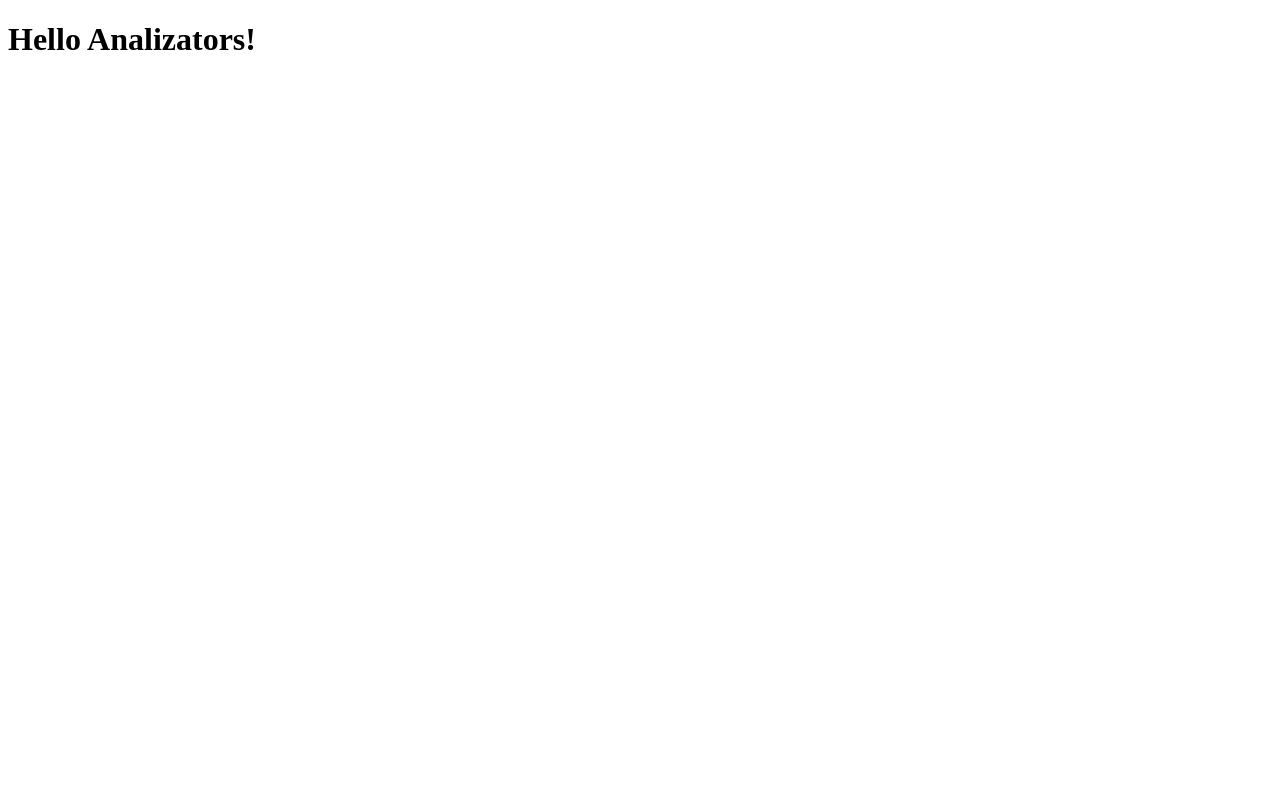
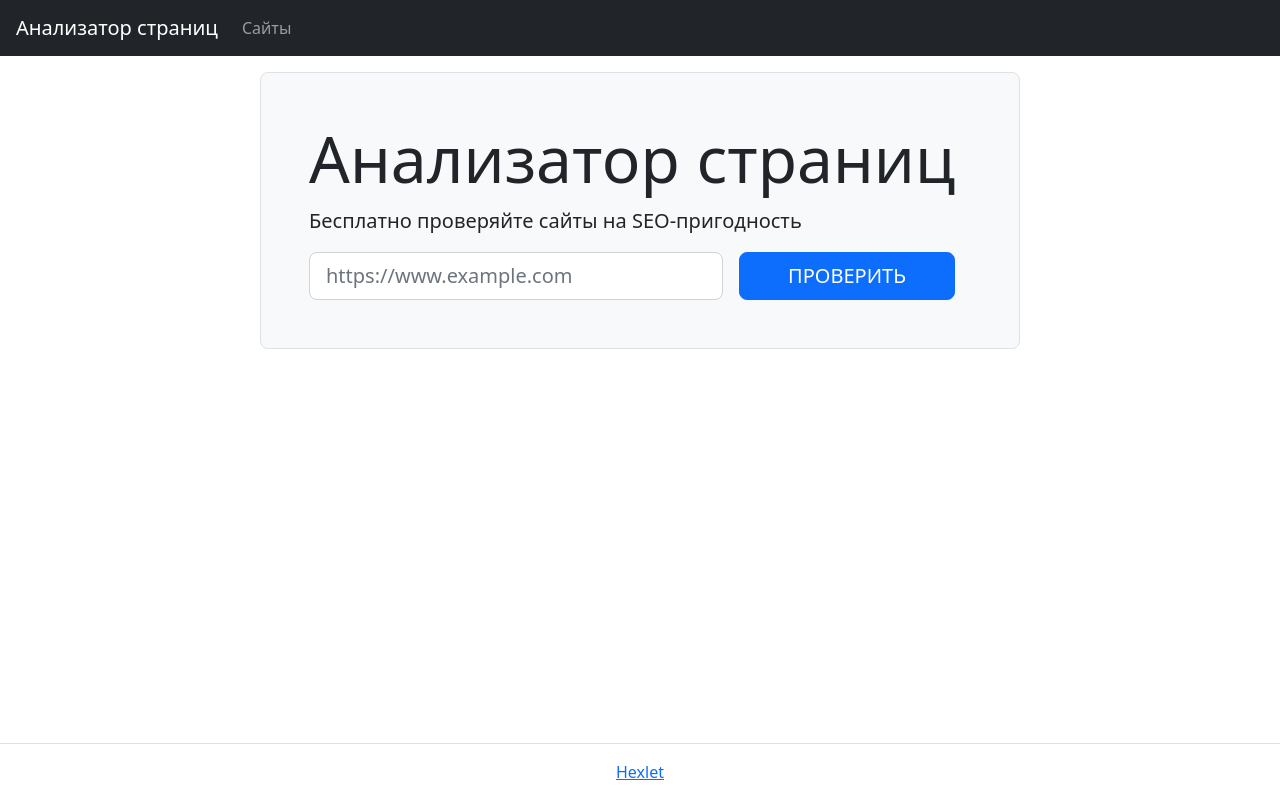
Before and after one commit to Abra19/page_analyzer, a Flask app: page / in a window 1280 px wide. Before the commit the page is almost empty. Run offline with Flask 3, Linux system fonts and the light colour scheme.

Commit message:
add root page

```diff
--- /dev/null
+++ b/database.sql
@@ -0,0 +1 @@
+/*PGPASSWORD=9OOAKNOT3MZDIhJsRdmgNePsinAHl6jr psql -h dpg-cm5jfd6d3nmc73anmmug-a.oregon-postgres.render.com -U page_analyzer_postgres_user page_analyzer_postgres */
--- a/page_analyzer/templates/index.html
+++ b/page_analyzer/templates/index.html
@@ -1,11 +1,56 @@
 <!DOCTYPE html>
 <html lang="en">
-<head>
-  <meta charset="UTF-8">
-  <meta name="viewport" content="width=device-width, initial-scale=1.0">
-  <title>Page analyzer</title>
-</head>
-<body>
-  <h1>Hello Analizators!</h1>
-</body>
+  <head>
+    <meta charset="utf-8">
+    <meta name="viewport" content="width=device-width, initial-scale=1, shrink-to-fit=no">
+    <meta name="description" content="Third project for Hexlet.io">
+    <link href="https://cdn.jsdelivr.net/npm/bootstrap@5.2.0/dist/css/bootstrap.min.css" rel="stylesheet"
+    integrity="sha384-gH2yIJqKdNHPEq0n4Mqa/HGKIhSkIHeL5AyhkYV8i59U5AR6csBvApHHNl/vI1Bx" crossorigin="anonymous">
+    <title>Анализатор страниц</title>
+  </head>
+  <body class="min-vh-100 d-flex flex-column">
+  <header class="flex-shrink-0">
+    <nav class="navbar navbar-expand-md navbar-dark bg-dark px-3">
+  <a class="navbar-brand" href="/">Анализатор страниц</a>
+  <div id="navbarNav">
+      <ul class="navbar-nav">
+        <li class="nav-item"><a class="nav-link " href="/urls">Сайты</a></li>
+      </ul>
+    </ul>
+  </div>
+</nav>
+
+  </header>
+
+
+
+  <main class="flex-grow-1">
+    <div class="container-lg mt-3">
+      <h1></h1>
+
+
+<div class="row">
+  <div class="col-12 col-md-10 col-lg-8 mx-auto border rounded-3 bg-light p-5">
+    <h1 class="display-3">Анализатор страниц</h1>
+    <p class="lead">Бесплатно проверяйте сайты на SEO-пригодность</p>
+    <form action="/urls " method="post" class="d-flex justify-content-center" required>
+    <input type="text" name="url" placeholder="https://www.example.com"value=""  class="form-control form-control-lg">
+    <input type="submit" class="btn btn-primary  btn-lg ms-3 px-5 text-uppercase mx-3" value="Проверить">
+</form>
+  </div>
+</div>
+
+    </div>
+  </main>
+  <footer class="border-top py-3 mt-5 flex-shrink-0">
+  <div class="container-lg">
+    <div class="text-center">
+      <a href="https://ru.hexlet.io/" target="_blank">Hexlet</a>
+    </div>
+  </div>
+</footer>
+
+  <script src="https://cdn.jsdelivr.net/npm/bootstrap@5.1.3/dist/js/bootstrap.bundle.min.js"
+    integrity="sha384-ka7Sk0Gln4gmtz2MlQnikT1wXgYsOg+OMhuP+IlRH9sENBO0LRn5q+8nbTov4+1p" crossorigin="anonymous"></script>
+  </body>
 </html>
```
Also changed, not shown: 2 other files.
